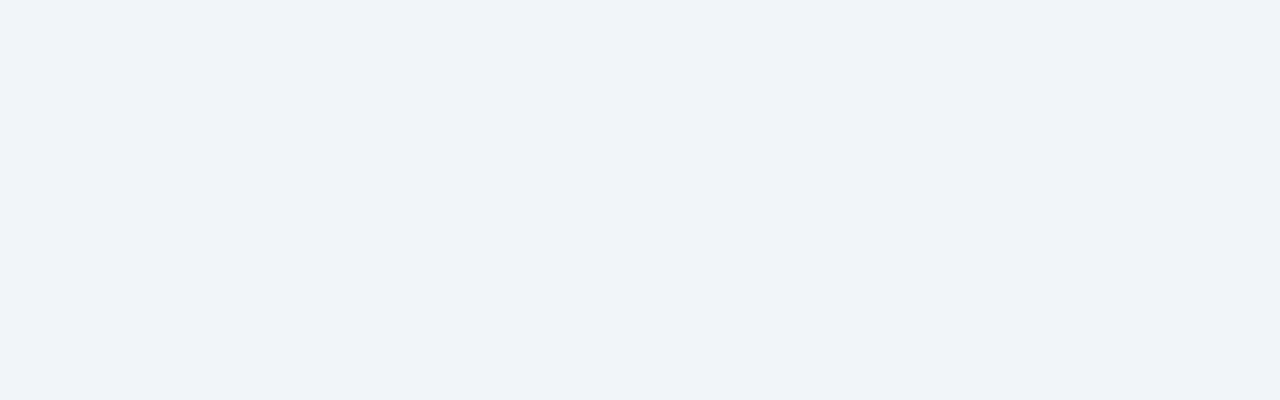
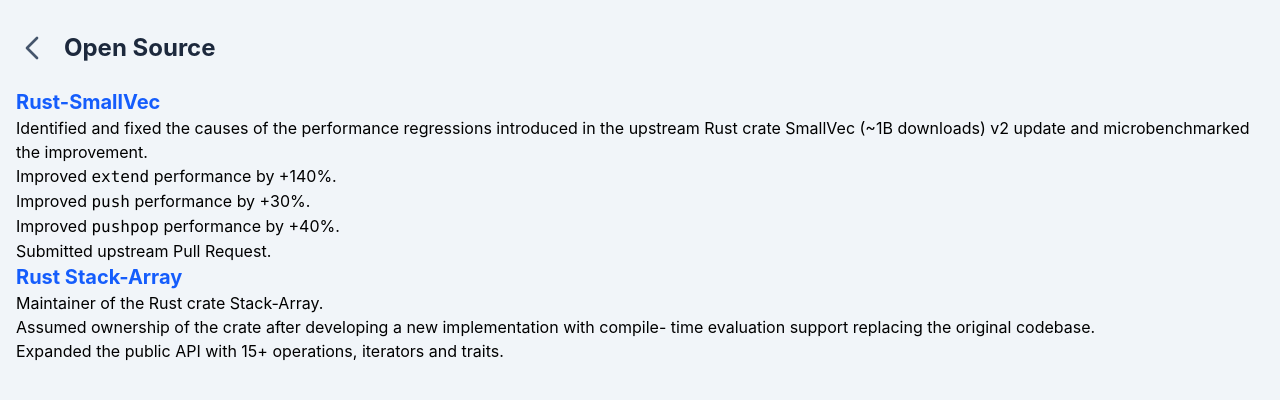
Before and after one commit to alejandro-vaz/alejandro-vaz, a React (Create React App) app: page /opensource in a window 1280 px wide. Before the commit this address had no page. Shown: the top 400 px of the page. Built offline with nearby package versions, Linux system fonts and the light colour scheme.

Commit message:
feat: added open source

```diff
--- a/src/App.tsx
+++ b/src/App.tsx
@@ -10,6 +10,7 @@
 //> HEAD -> PAGES
 import Home from "./pages/Home.tsx";
 import Research from './pages/Research.tsx';
+import OpenSource from './pages/OpenSource.tsx';
 
 //> HEAD -> COMPONENTS
 import Icon from './components/Icon.tsx';
@@ -49,5 +50,8 @@
         <Route path='/research' element={
             <Page sectionName='Research' view={<Research/>}/>
         }/>
+        <Route path='/opensource' element={
+            <Page sectionName='Open Source' view={<OpenSource/>}/>
+        }/>
     </Routes>
 </>)}
--- a/src/pages/Home.tsx
+++ b/src/pages/Home.tsx
@@ -21,9 +21,7 @@
         src="/profile.jpg"
         className="w-44 h-44 ml-auto mr-auto rounded-full mb-2"
     />
-    <h1 className="text-2xl font-bold text-slate-800 ml-auto mr-auto">
-        Alejandro Vaz
-    </h1>
+    <h1 className="text-2xl font-bold text-slate-800 ml-auto mr-auto">Alejandro Vaz</h1>
     <p>Public email: <Link
         to="mailto:alejandro.vaz.myt@gmail.com"
         className="hover:underline text-slate-600"
@@ -43,5 +41,6 @@
     <Header/>
     <Section name="Pages">
         <Card type="page" to="/research">Research</Card>
+        <Card type="page" to="/opensource">Open Source</Card>
     </Section>
 </>)}
--- /dev/null
+++ b/src/pages/OpenSource.tsx
@@ -0,0 +1,40 @@
+//^
+//^ HEAD
+//^
+
+//> HEAD -> IMPORTS
+import React from "react";
+
+//> HEAD -> COMPONENTS
+import Markdown from "react-markdown";
+
+
+//^
+//^ OPENSOURCE
+//^
+
+//> OPENSOURCE -> CONTENT
+const content = `
+## Rust-SmallVec
+
+Identified and fixed the causes of the performance regressions introduced in the upstream
+Rust crate SmallVec (~1B downloads) v2 update and microbenchmarked the improvement.
+
+- Improved \`extend\` performance by +140%.
+- Improved \`push\` performance by +30%.
+- Improved \`pushpop\` performance by +40%.
+- Submitted [upstream Pull Request](https://github.com/servo/rust-smallvec/pull/405).
+
+## Rust Stack-Array
+
+Maintainer of the Rust crate [Stack-Array](https://crates.io/crates/stack-array).
+
+- Assumed ownership of the crate after developing a new implementation with compile-
+time evaluation support replacing the original codebase.
+- Expanded the public API with 15+ operations, iterators and traits.
+`;
+
+//> OPENSOURCE -> FUNCTION
+export default function OpenSource(): React.ReactNode {
+    return <div className="prose"><Markdown>{content}</Markdown></div>;
+}
--- a/src/pages/Research.tsx
+++ b/src/pages/Research.tsx
@@ -20,12 +20,12 @@
 Developed a novel contextual disambiguation algorithm for generalized parsers and
 formalized it in a paper.
 
-- Pre-print available on arXiv and Zenodo.
+- Pre-print available on [arXiv](https://arxiv.org/abs/2607.07728) and [Zenodo](https://zenodo.org/records/21206563).
 - Submitted to the ACM Software Language Engineering 2026 conference.
 - Implemented along the Mathsys Earley parser.
 `;
 
 //> RESEARCH -> FUNCTION
 export default function Research(): React.ReactNode {
-    return <div className="prose"><Markdown>{content}</Markdown></div>
+    return <div className="prose"><Markdown>{content}</Markdown></div>;
 }
```
